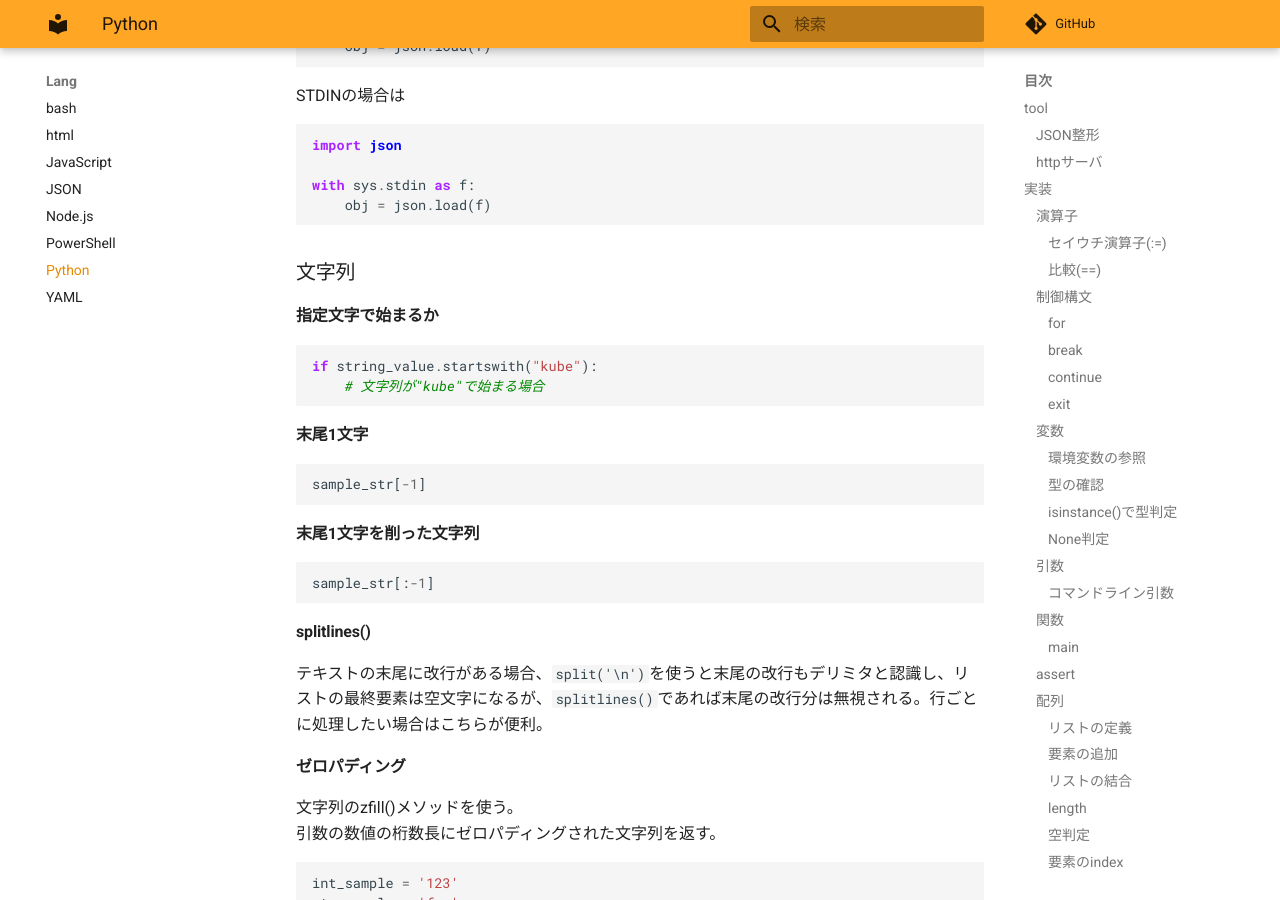
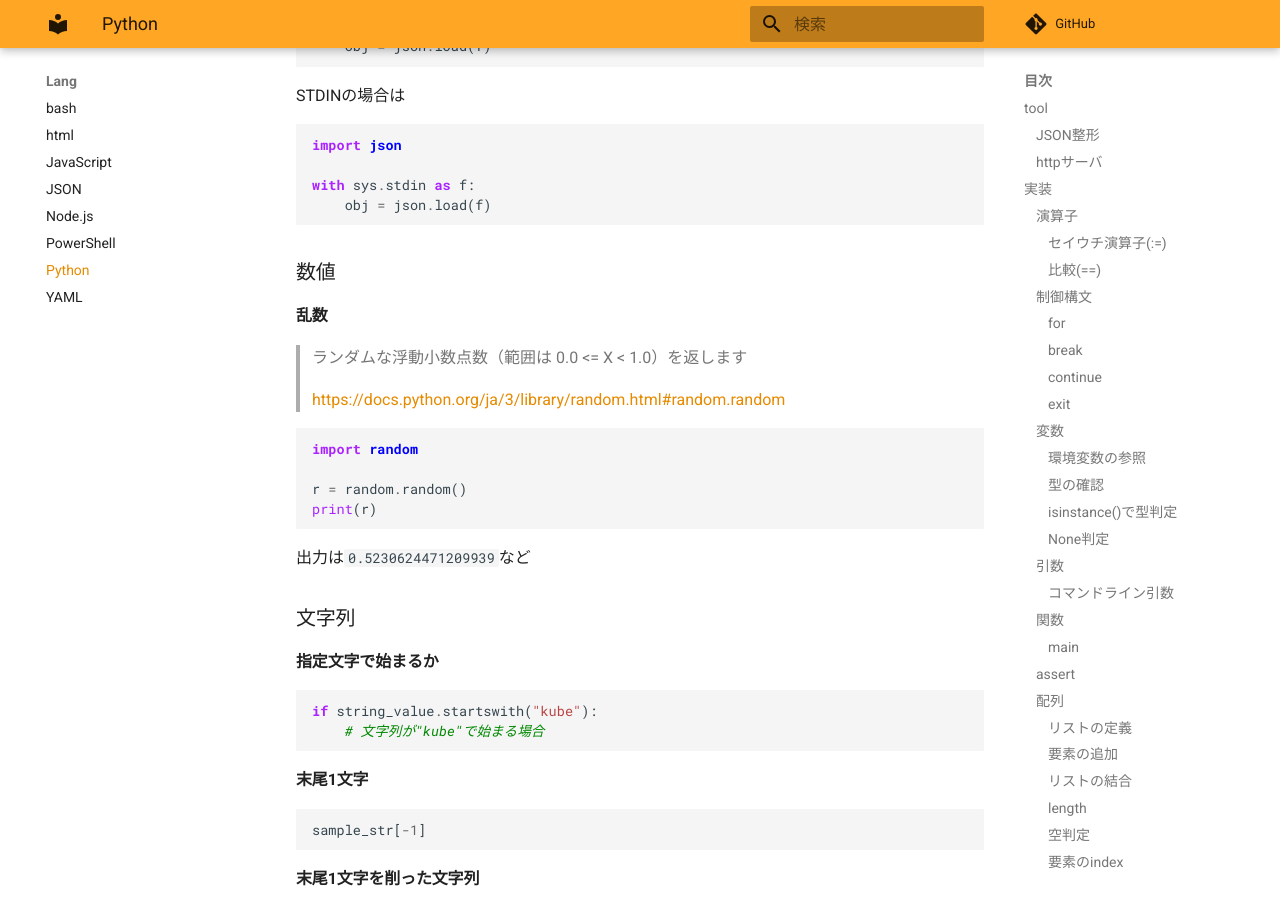
Before and after one commit to zaki-lknr/docs, an MkDocs documentation site: the page built from docs/lang/python.md, in a window 1280 px wide and 900 px high, scrolled down 8934 px. Built offline with MkDocs 1.6.1 and Material for MkDocs 9.7.7, drawn with Linux system fonts in a browser that asks for light colours; comment, search, counter and statistics services are not loaded.

Commit message:
add: lang/python: randomで乱数

````diff
--- a/docs/lang/python.md
+++ b/docs/lang/python.md
@@ -475,6 +475,23 @@ import json
 with sys.stdin as f:
     obj = json.load(f)
 ```
+
+### 数値
+
+#### 乱数
+
+> ランダムな浮動小数点数（範囲は 0.0 <= X < 1.0）を返します
+>
+> <https://docs.python.org/ja/3/library/random.html#random.random>
+
+```python
+import random
+
+r = random.random()
+print(r)
+```
+
+出力は`0.5230624471209939`など
 
 ### 文字列
 
````
